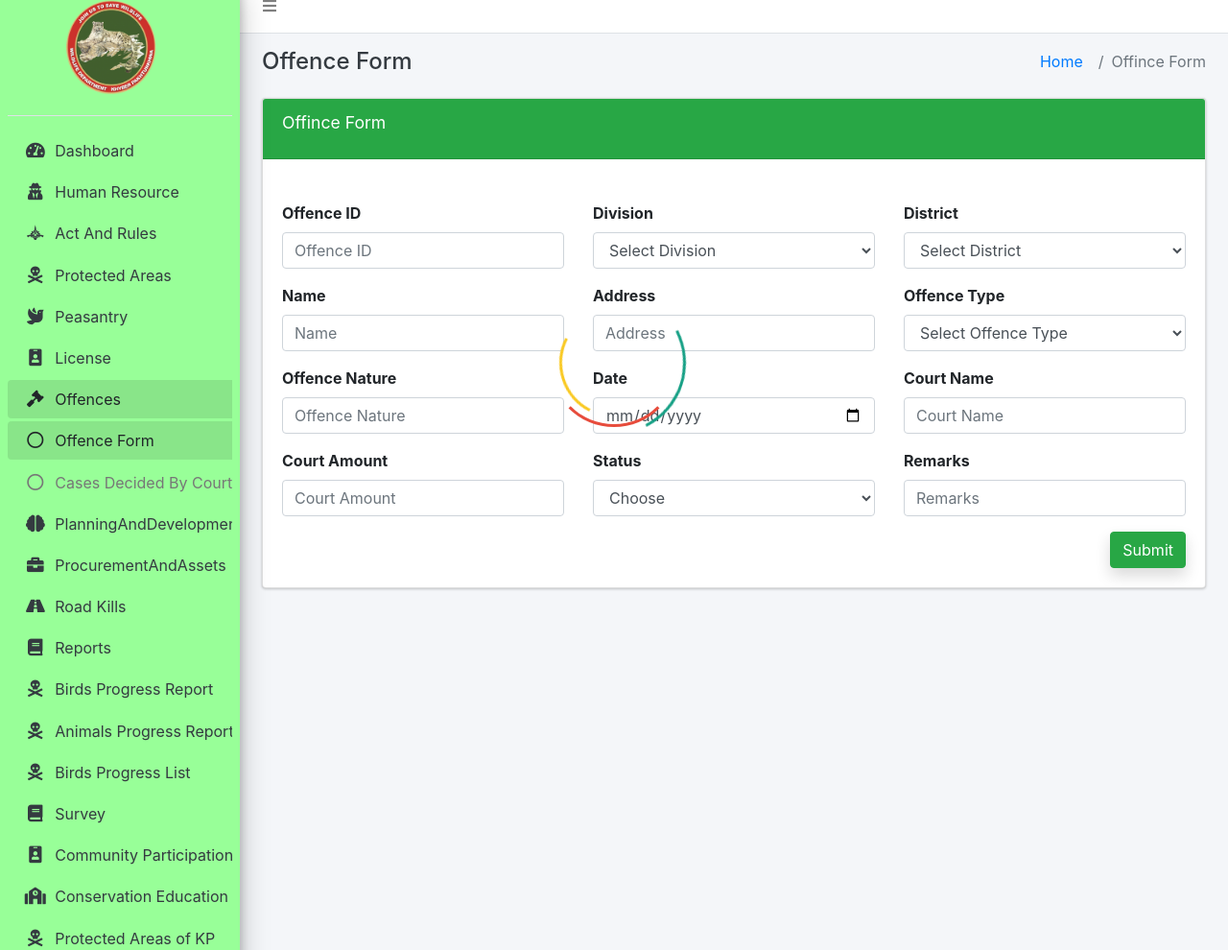
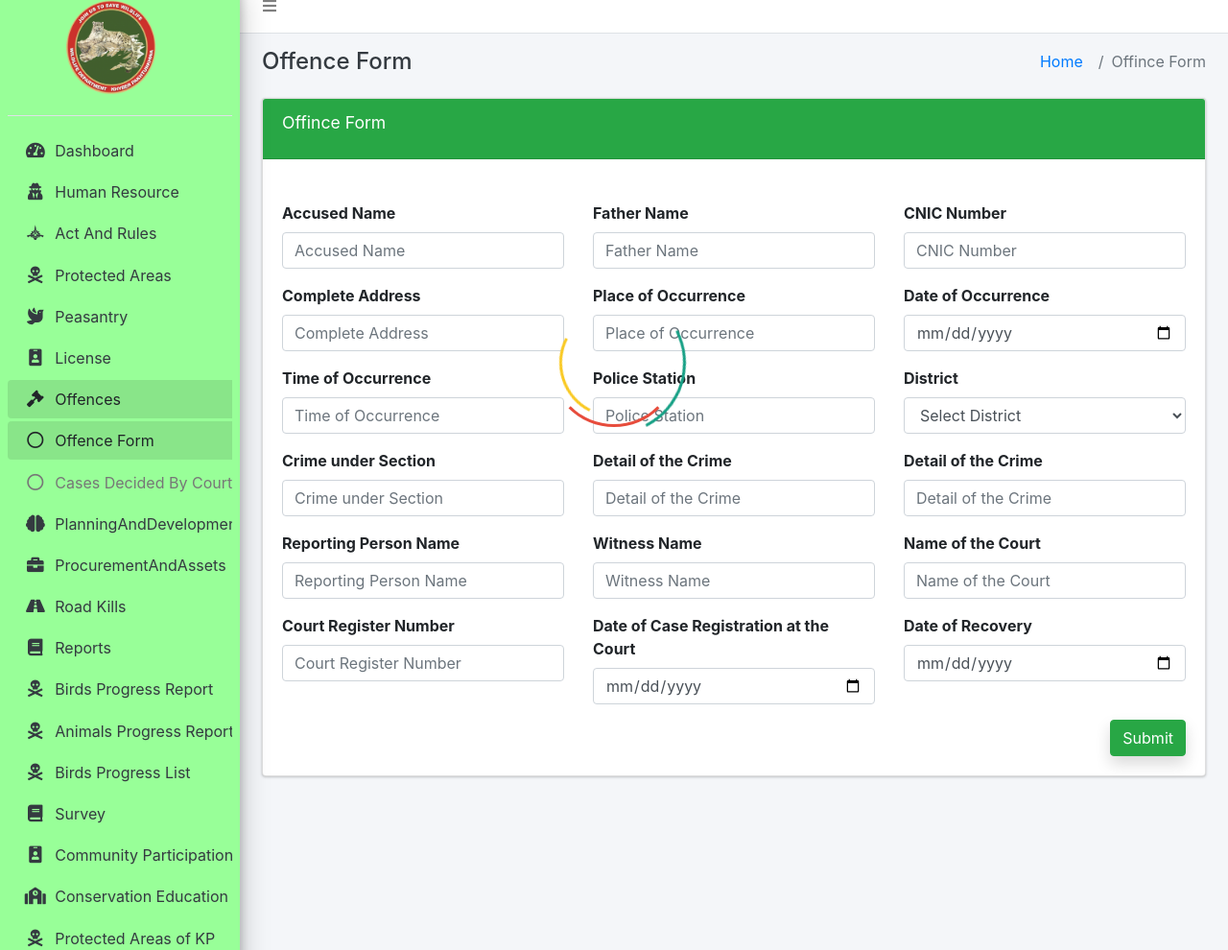
Before and after one commit to MuhammadDawood787/WildLifeKPK, a PHP site: page /pages/candidate/offenceform.php in a window 1280 px wide. Shown: the part 22-1012 px from the top of the page at 96% size. Run offline with PHP 8.4, Linux system fonts and the light colour scheme; some libraries are stand-ins or nearby versions.

Commit message:
offence form updated

```diff
--- a/pages/candidate/offenceform.php
+++ b/pages/candidate/offenceform.php
@@ -49,25 +49,69 @@
                   <div class="row ">
                     <div class="col-md-4">
                   <div class="form-group">
-                    <label>Offence ID</label>
-                    <input type="text" name="" placeholder="Offence ID"
+                    <label>Accused Name</label>
+                    <input type="text" name="" placeholder="Accused Name"
                     class="form-control" autocomplete="off"
                     required>
                   </div>
                 </div>
-                   <div class="col-md-4">
+                 <div class="col-md-4">
                   <div class="form-group">
-                    <label>Division</label>
-                    <select name="" id="select" class="form-control select2">
-                        <option value="">Select Division</option>
-                        <option value="">1</option>
-                        <option value="">2</option>
-
-
-                    </select>
+                    <label>Father Name</label>
+                    <input type="text" name="" placeholder="Father Name"
+                    class="form-control" autocomplete="off"
+                    required>
+                  </div>
+                </div>
+                 <div class="col-md-4">
+                  <div class="form-group">
+                    <label>CNIC Number</label>
+                    <input type="text" name="" placeholder="CNIC Number"
+                    class="form-control" autocomplete="off"
+                    required>
+                  </div>
+                </div>
+                 <div class="col-md-4">
+                  <div class="form-group">
+                    <label>Complete Address</label>
+                    <input type="text" name="" placeholder="Complete Address"
+                    class="form-control" autocomplete="off"
+                    required>
                   </div>
                 </div>
                   <div class="col-md-4">
+                  <div class="form-group">
+                    <label>Place of Occurrence</label>
+                    <input type="text" name="" placeholder="Place of Occurrence"
+                    class="form-control" autocomplete="off"
+                    required>
+                  </div>
+                </div>
+                  <div class="col-md-4">
+                  <div class="form-group">
+                    <label>Date of Occurrence</label>
+                    <input type="Date" name="" placeholder=""
+                    class="form-control" autocomplete="off"
+                    required>
+                  </div>
+                </div>
+                          <div class="col-md-4">
+                  <div class="form-group">
+                    <label>Time of Occurrence</label>
+                    <input type="text" name="" placeholder="Time of Occurrence"
+                    class="form-control" autocomplete="off"
+                    required>
+                  </div>
+                </div>
+                          <div class="col-md-4">
+                  <div class="form-group">
+                    <label>Police Station</label>
+                    <input type="text" name="" placeholder="Police Station"
+                    class="form-control" autocomplete="off"
+                    required>
+                  </div>
+                </div>
+                       <div class="col-md-4">
                   <div class="form-group">
                     <label>District</label>
                     <select name="" id="select" class="form-control select2">
@@ -79,86 +123,83 @@
                     </select>
                   </div>
                 </div>
-                <div class="col-md-4">
+                          <div class="col-md-4">
                   <div class="form-group">
-                    <label>Name</label>
-                    <input type="text" name="" placeholder="Name"
+                    <label>Crime under Section</label>
+                    <input type="text" name="" placeholder="Crime under Section"
                     class="form-control" autocomplete="off"
                     required>
                   </div>
                 </div>
+
+
+
                   <div class="col-md-4">
                   <div class="form-group">
-                    <label>Address</label>
-                    <input type="text" name="" placeholder="Address"
+                    <label>Detail of the Crime</label>
+                    <input type="text" name="" placeholder="Detail of the Crime"
                     class="form-control" autocomplete="off"
                     required>
                   </div>
                 </div>
-                  <div class="col-md-4">
+
+                 <div class="col-md-4">
                   <div class="form-group">
-                    <label>Offence Type</label>
-                    <select name="" id="select" class="form-control select2">
-                        <option value="">Select Offence Type</option>
-                        <option value="">1</option>
-                        <option value="">2</option>
-
-
-                    </select>
+                    <label>Detail of the Crime </label>
+                    <input type="text" name="" placeholder="Detail of the Crime"
+                    class="form-control" autocomplete="off"
+                    required>
                   </div>
                 </div>
-                 <div class="col-md-4">
+                       <div class="col-md-4">
                   <div class="form-group">
-                    <label>Offence Nature </label>
-                    <input type="text" name="" placeholder="Offence Nature"
+                    <label>Reporting Person Name </label>
+                    <input type="text" name="" placeholder="Reporting Person Name"
+                    class="form-control" autocomplete="off"
+                    required>
+                  </div>
+                </div>
+                       <div class="col-md-4">
+                  <div class="form-group">
+                    <label>Witness Name </label>
+                    <input type="text" name="" placeholder="Witness Name"
+                    class="form-control" autocomplete="off"
+                    required>
+                  </div>
+                </div>
+                       <div class="col-md-4">
+                  <div class="form-group">
+                    <label>Name of the Court </label>
+                    <input type="text" name="" placeholder="Name of the Court"
+                    class="form-control" autocomplete="off"
+                    required>
+                  </div>
+                </div>
+                       <div class="col-md-4">
+                  <div class="form-group">
+                    <label>Court Register Number</label>
+                    <input type="text" name="" placeholder="Court Register Number"
                     class="form-control" autocomplete="off"
                     required>
                   </div>
                 </div>
                     <div class="col-md-4">
                   <div class="form-group">
-                    <label> Date</label>
+                    <label> Date of Case Registration at the Court </label>
                     <input type="Date" name=""
                     class="form-control" autocomplete="off"
                     required>
                   </div>
                 </div>
-                    <div class="col-md-4">
+                             <div class="col-md-4">
                   <div class="form-group">
-                    <label>Court Name </label>
-                    <input type="text" name="" placeholder="Court Name"
+                    <label> Date of Recovery  </label>
+                    <input type="Date" name=""
                     class="form-control" autocomplete="off"
                     required>
                   </div>
                 </div>
-                    <div class="col-md-4">
-                  <div class="form-group">
-                    <label>Court Amount </label>
-                    <input type="text" name="" placeholder="Court Amount"
-                    class="form-control" autocomplete="off"
-                    required>
-                  </div>
-                </div>
-                   <div class="col-md-4">
-                  <div class="form-group">
-                    <label>Status</label>
-                    <select name="" id="" class="form-control select2">
-                        <option value="">Choose</option>
-                        <option value="">1</option>
 
-
-                    </select>
-                  </div>
-                </div>
-
-                   <div class="col-md-4">
-                  <div class="form-group">
-                    <label>Remarks</label>
-                     <input type="text" name="" placeholder="Remarks"
-                    class="form-control" autocomplete="off"
-                    required>
-                  </div>
-                </div>
                   <div class="col-md-12 text-right">
                   <input type="submit" class="btn btn-success shadow" value="Submit"
                   name="saveUser1">
```
